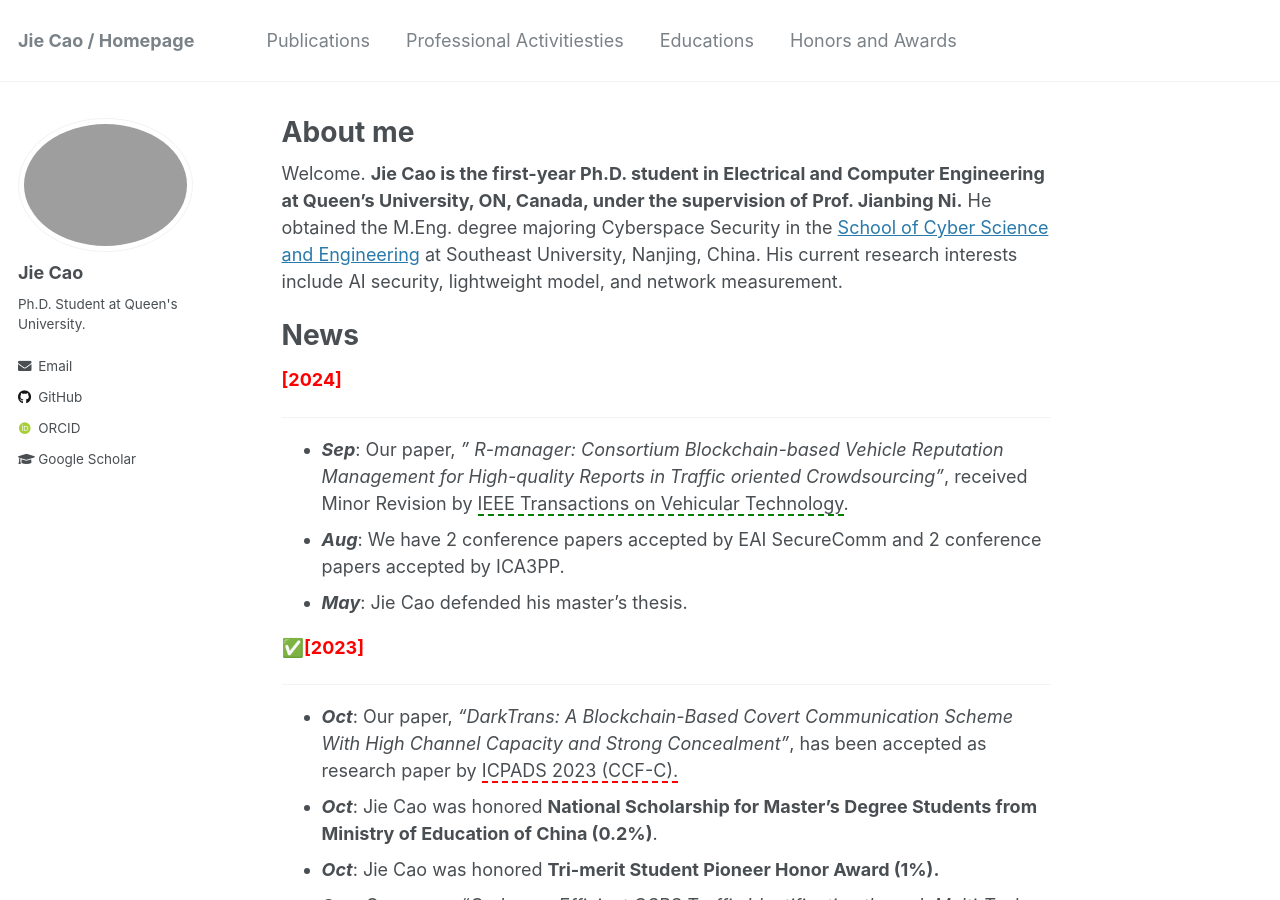
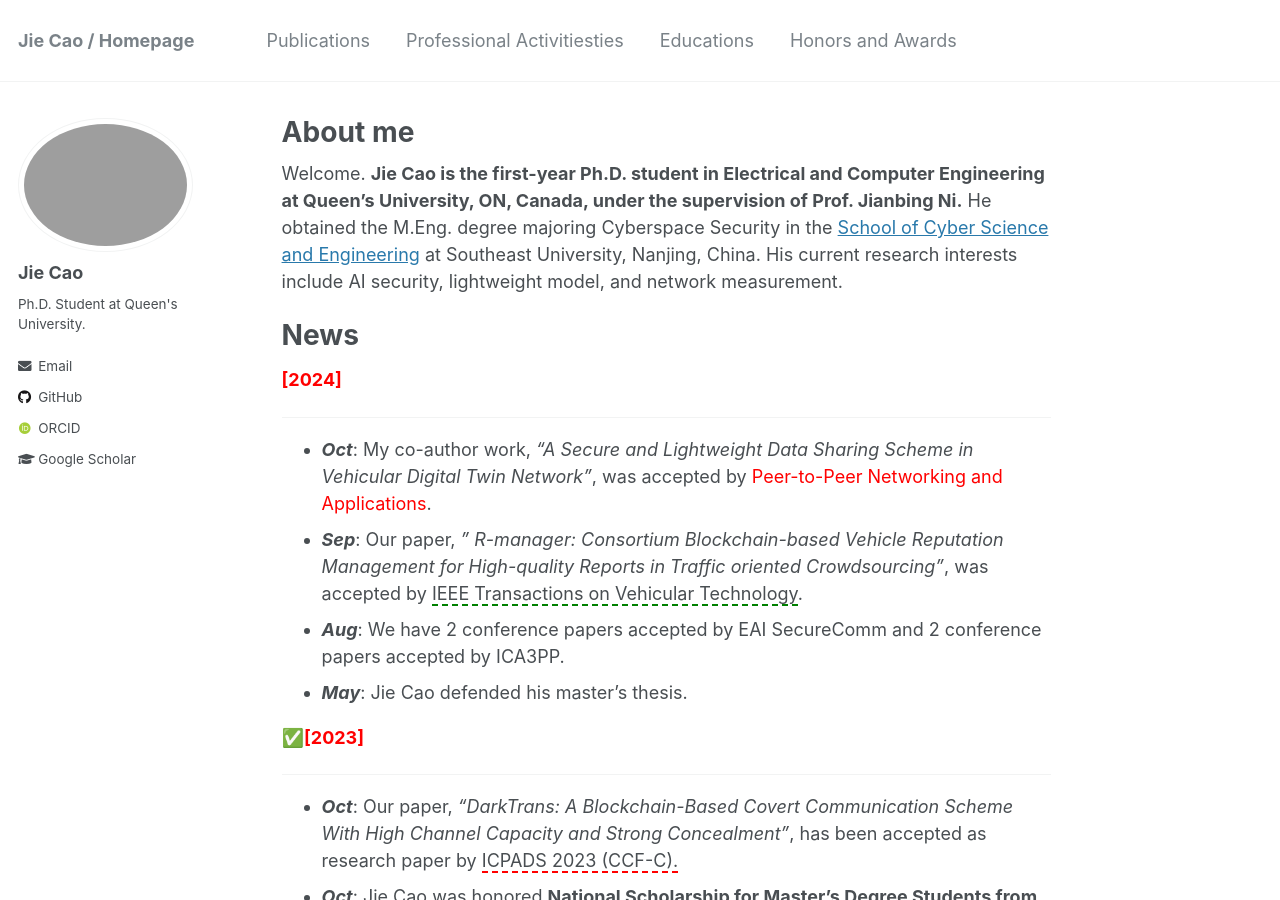
Before and after one commit to JieJayCao/JieJayCao.github.io, a Jekyll site: the page built from _pages/about.md, in a window 1280 px wide and 900 px high. Built offline with Jekyll 4.4.1, drawn with Linux system fonts in a browser that asks for light colours; some web fonts are replaced; formulas are drawn with MathJax 3.

Commit message:
Update about.md

```diff
--- a/_pages/about.md
+++ b/_pages/about.md
@@ -14,7 +14,8 @@ Welcome. **Jie Cao is the first-year Ph.D. student in Electrical and Computer En
 **<font color=red>[2024]</font>**
 
 _________________
-- ***Sep***: Our paper, *" R-manager: Consortium Blockchain-based Vehicle Reputation Management for High-quality Reports in Traffic oriented Crowdsourcing"*, received Minor Revision by <span style="border-bottom: 2px dashed green;">IEEE Transactions on Vehicular Technology</span>.
+- ***Oct***: My co-author work, *"A Secure and Lightweight Data Sharing Scheme in Vehicular Digital Twin Network"*,  was accepted by <span style="color:red;">Peer-to-Peer Networking and Applications</span>.
+- ***Sep***: Our paper, *" R-manager: Consortium Blockchain-based Vehicle Reputation Management for High-quality Reports in Traffic oriented Crowdsourcing"*, was accepted by <span style="border-bottom: 2px dashed green;">IEEE Transactions on Vehicular Technology</span>.
 - ***Aug***: We have 2 conference papers accepted by EAI SecureComm and 2 conference papers accepted by ICA3PP.
 - ***May***: Jie Cao defended his master's thesis.
 
```
